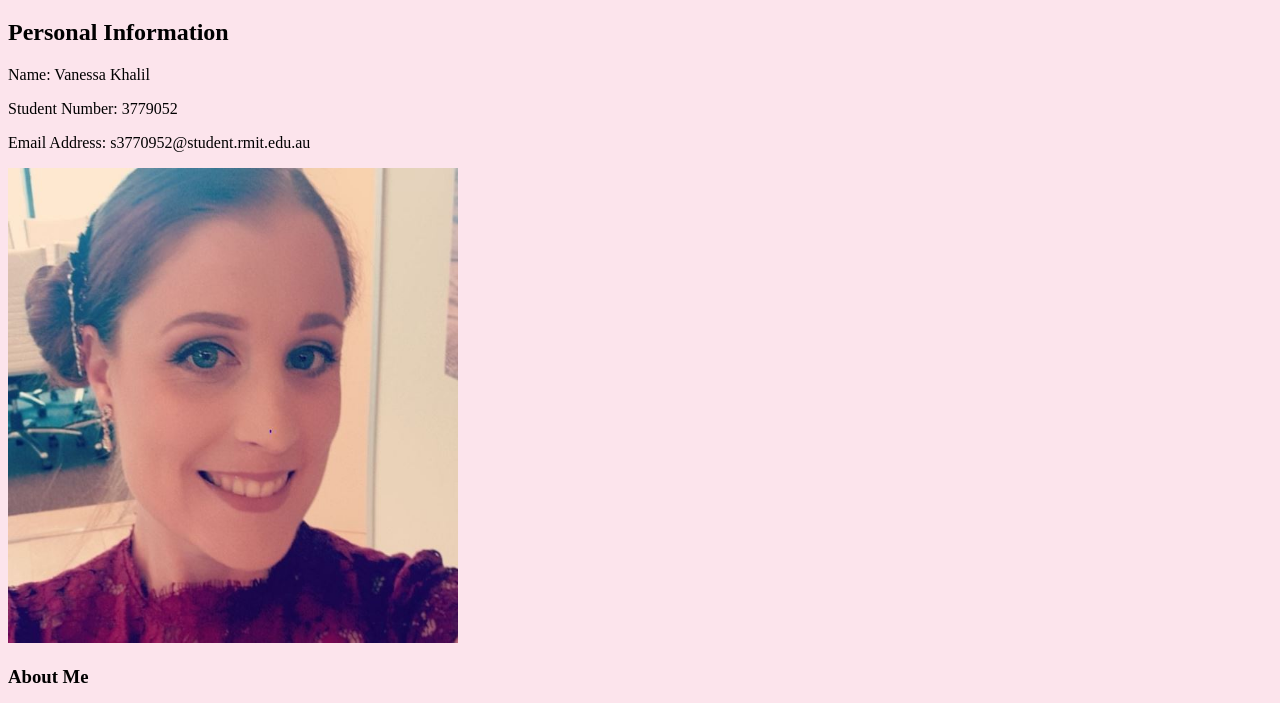
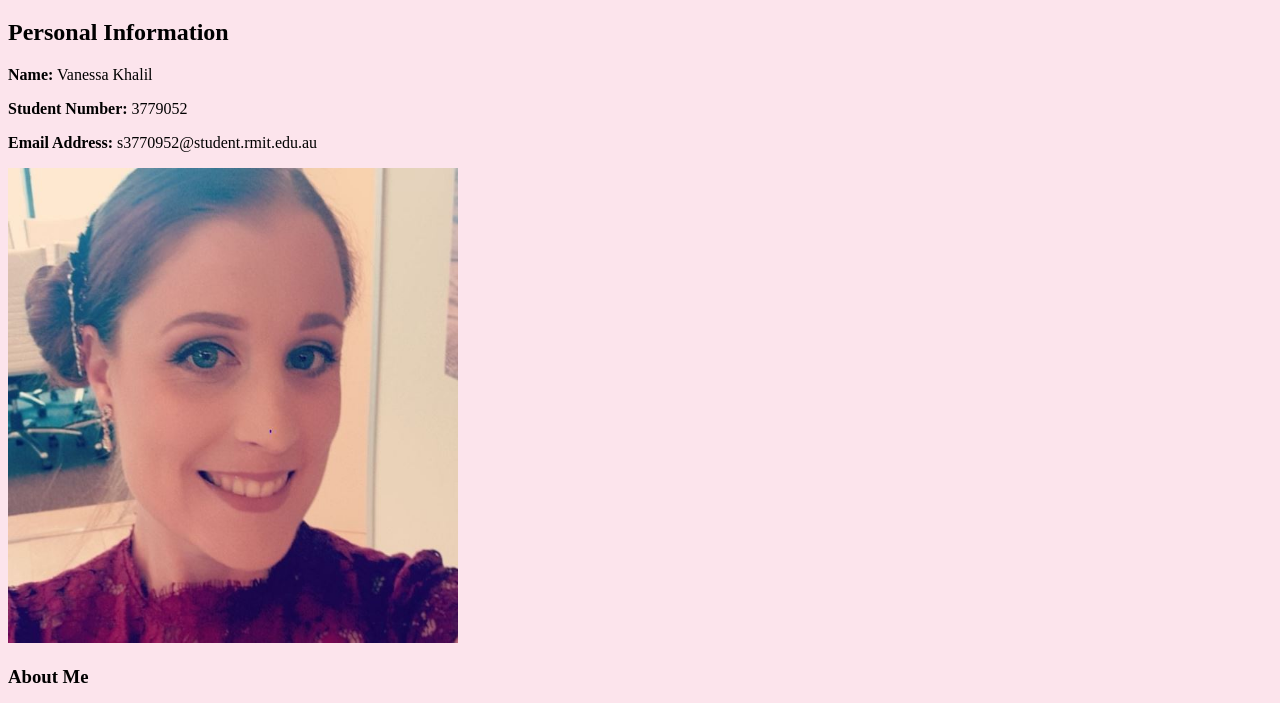
Before and after one commit to ness1330/Vanessa-Khalil-My-Profile, a plain HTML site: page index.html in a window 1280 px wide. Shown: the part 61-764 px from the top of the page. Drawn offline with Linux system fonts and the light colour scheme.

Commit message:
Update index.html

```diff
--- a/index.html
+++ b/index.html
@@ -4,9 +4,9 @@
 
 <h1>My Profile</h1>
 <h2>Personal Information</h2>
-<p>Name:			Vanessa Khalil</p>
-<p>Student Number:		3779052</p>
-<p>Email Address:		s3770952@student.rmit.edu.au</p>
+<p><b>Name:</b>		           Vanessa Khalil</p>
+<p><b>Student Number:</b>		3779052</p>
+<p><b>Email Address:</b>		s3770952@student.rmit.edu.au</p>
 
 <img src="Assignment Me.JPG" alt="My Assignment Picture" style="width:450px;height:475px;">
 <h3>About Me</h3>
@@ -17,9 +17,7 @@
 <p>I am Financial Planner for a company in the Gold Coast and due to the changing legalisations with FASEA, in order to continue practicing, I am required to complete a degree in Financial Planning. One of the subjects that was compulsory for me to do is this subject, Information Technology. Initially my thoughts for this subject, were not great. I did say to my boss on one occasion, “I will not be sitting with a client and then ask them if they wanted a website designed with their retirement projections.” However, the more that I have been reading into the subject there has been some interest forming as IT is more than just getting angry at my computer on a daily basis. As technology has been advancing, so has IT. In financial planning world, there is a whole technology sector that investors invest in. Managed Fund Investment Committees base their investment strategies on the ‘disruption of technology’ and ‘tech booms.’ IT surrounds us and as generation after generation progresses so will IT. And whether you are a Financial Planner, a teacher or someone in the medical field, we all need to have a level of understanding of IT. Essentially as we are today, if IT stops, so does the world. </p>
 
 
-<h3>My Ideal Job</h3>
-
-<a href=https://www.seek.com.au/job/40486839?type=standout#searchRequestToken=159ececb-e8c6-4e3c-99ba-163ace55f74f">My Ideal Job</a>
+<h3>My Ideal Job</h3> <a href=https://www.seek.com.au/job/40486839?type=standout#searchRequestToken=159ececb-e8c6-4e3c-99ba-163ace55f74f">My Ideal Job</a>
 
 <img src="My ideal Job.png" alt="My Ideal Job">
 
@@ -32,6 +30,10 @@
 <p>The position is ideal to me as I have experience in the above. Financial Planning is my career and may passion. Not as extensive as the recruiter requires, however that is my goal to work towards. I have no intention to leave my current employer, however this is my ultimate goal. To build up my career to be a Senior Financial Adviser/Wealth Manager. </p>
 
 <p>For me to grow further in my career and reach the level of job description in the job advertisement, I will need further experience. I already have a strong level experience now. It will be all about enhancing my experience. Work more closely with clients, expand my education through different courses and other areas of study. Attend regular conferences and professional developments and expand my client data base in order to experience all different areas of advice. And most importantly, continue to service my existing clients and working along side my boss who will continue to teach me new skills every day. </p>
+
+  <p>I believe that these tests are rather accurate, well for me anyway, particularly the Myer-Briggs test. The tests provide some insight into my personality not just in my personal life but for my work and study life as well. It is almost like getting a bird’s eye view of your own personality.
+I received the personality type EFNJ for the Myers-Briggs test, it explains one of key weaknesses in detail which is my inability to successfully confront conflict and express my feelings and opinions, in other words I avoid it whenever I can. This has negatively impacted in past confrontations or where I am situations, I do not want to be in in eagerness to please. This was a stand out of my results. I already knew I had this weakness, but for it to come up in a personality test does bring it home.
+I definitely do have a strong eagerness to please and will bend over backwards where I can. I am a natural born leader though and always find myself leading groups when I am a part of one. </p>
 
 <h3>My Personal Profile</h3>
 
```
